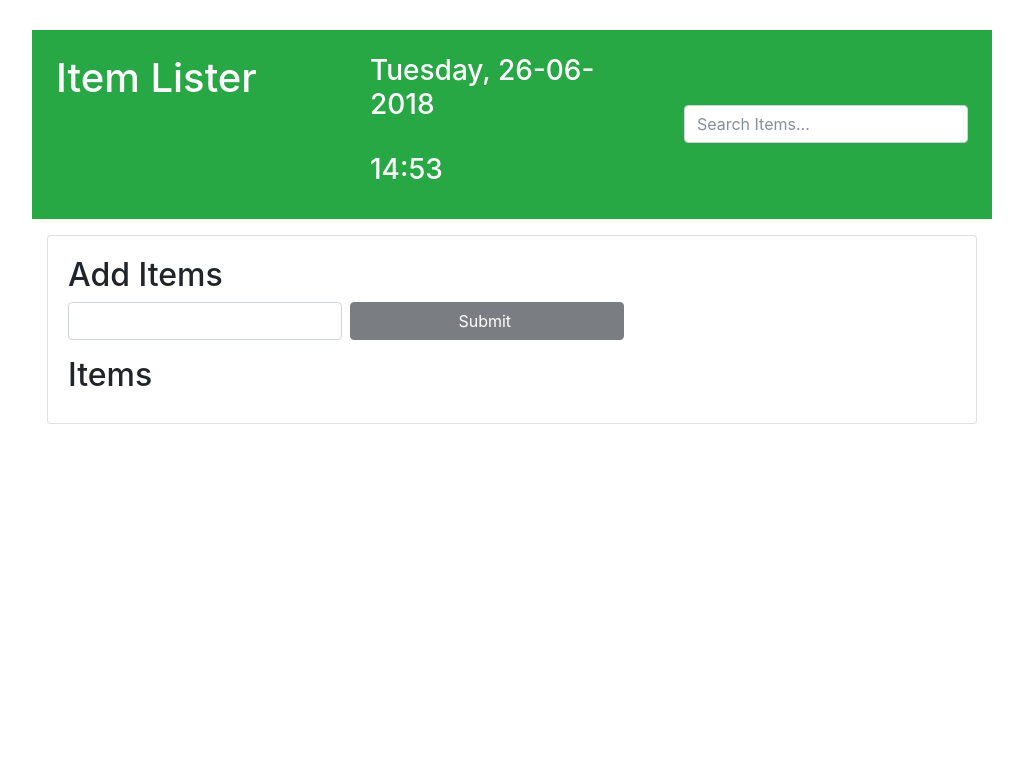
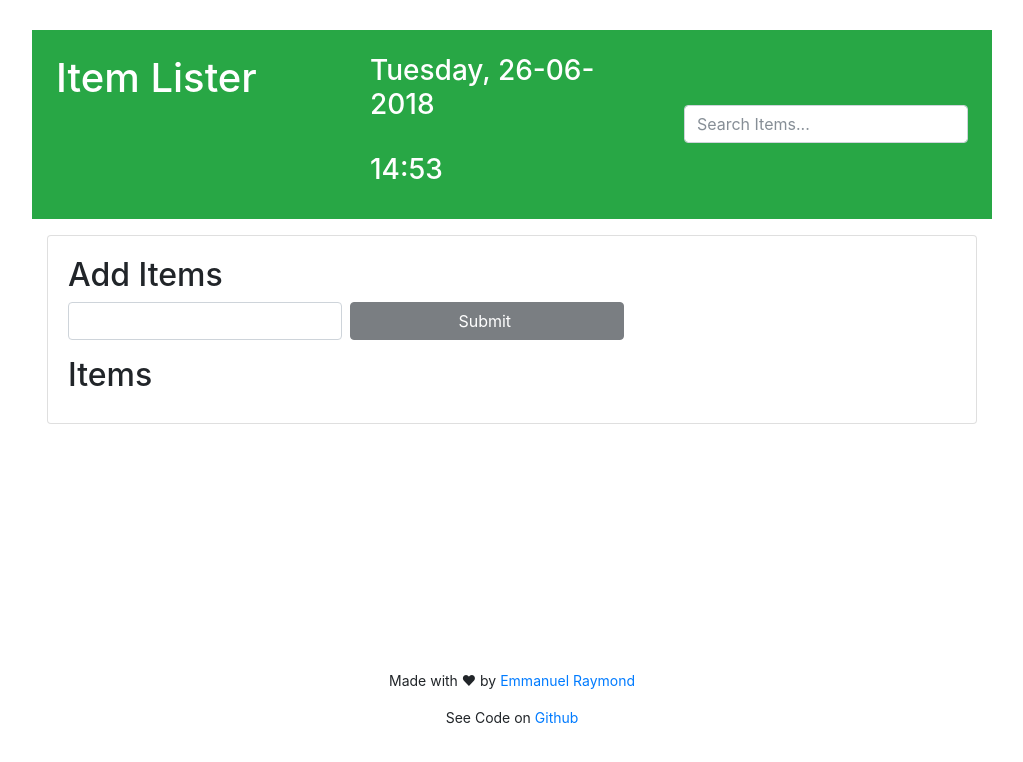
Before and after one commit to peoray/todometer, a plain HTML site: page index.html in a window 1280 px wide. Shown: the whole page, without its empty margins (128-1151 px from the left). Drawn offline with Linux system fonts and the light colour scheme.

Commit message:
Modified Readme

```diff
--- a/css/style.css
+++ b/css/style.css
@@ -7,3 +7,13 @@ body {
 .pointer {
   cursor: pointer;
 }
+
+footer {
+  font-size: 14px;
+  display: flex;
+  flex-direction: column;
+  align-items: center;
+  justify-content: flex-end;
+  height: 40vh;
+
+}
--- a/index.html
+++ b/index.html
@@ -52,6 +52,15 @@
         </div>
     </div>
 
+    <footer>
+        <p>Made with &hearts; by
+            <a target="_blank" href="https://www.twitter.com/super_raay">Emmanuel Raymond</a>
+        </p>
+        <p>See Code on
+            <a target="_blank" href="https://github.com/peoray/Todometer">Github</a>
+        </p>
+    </footer>
+
     <script src="js/vue.js "></script>
     <script src="js/app.js "></script>
 </body>
```
Also changed, not shown: 1 other file.
